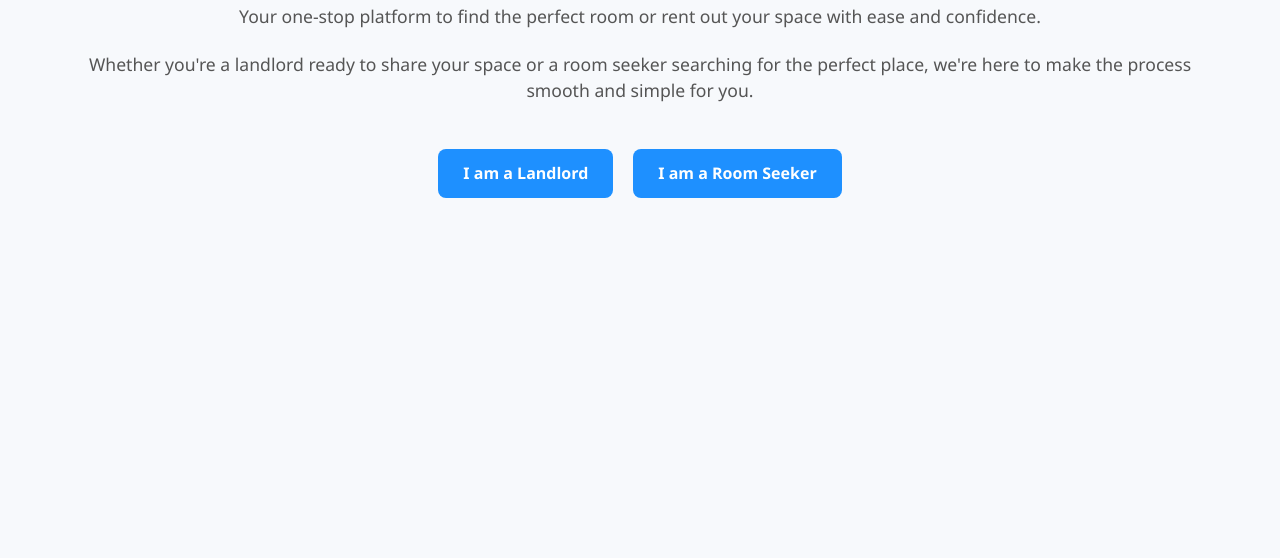
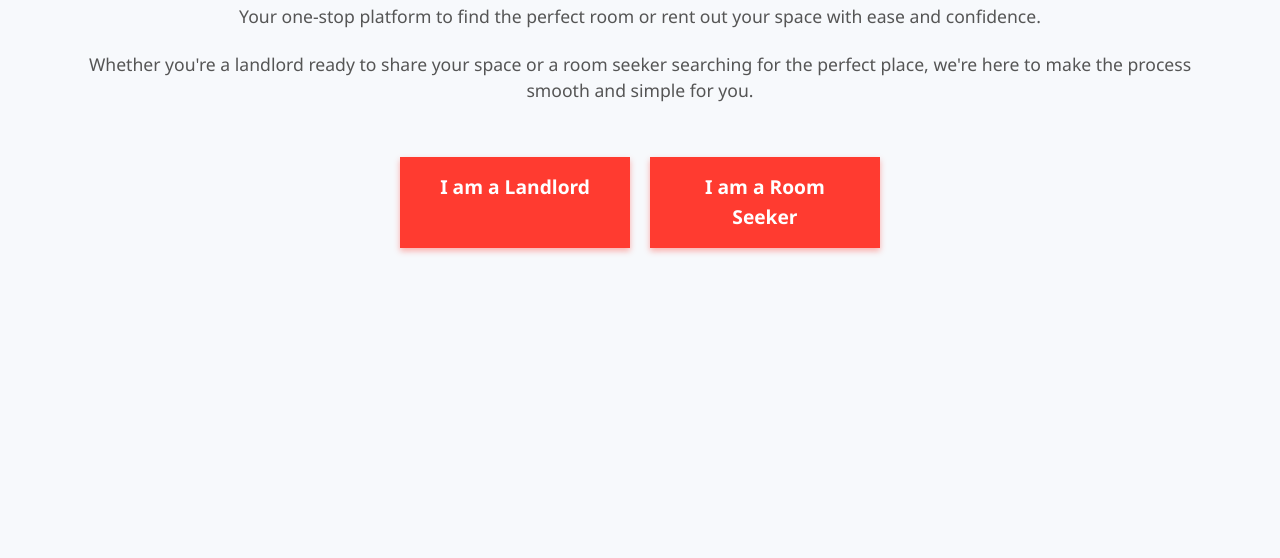
Before and after one commit to Mavester432/LocalRoom.co.za, a plain HTML site: page index.html in a window 1280 px wide. Shown: the part 242-800 px from the top of the page. Drawn offline with Linux system fonts and the light colour scheme; files that its build step writes are made by us from their sources.

Commit message:
Update index.html

```diff
--- a/index.html
+++ b/index.html
@@ -5,6 +5,48 @@
   <meta name="viewport" content="width=device-width, initial-scale=1" />
   <title>LocalRoom</title>
   <link rel="stylesheet" href="css/style.css" />
+  <style>
+    /* Red rectangular button design */
+    .role-buttons {
+      display: flex;
+      gap: 20px;
+      justify-content: center;
+      flex-wrap: wrap;
+      margin-top: 2rem;
+    }
+
+    .role-button {
+      flex: 1 1 180px;
+      padding: 15px 30px;
+      font-size: 1.2rem;
+      font-weight: 700;
+      color: white;
+      background-color: #FF3B30; /* red */
+      border: none;
+      border-radius: 0;
+      cursor: pointer;
+      text-align: center;
+      text-decoration: none;
+      box-shadow: 0 3px 6px rgba(255, 59, 48, 0.4);
+      transition: background-color 0.3s ease, box-shadow 0.3s ease;
+    }
+
+    .role-button:hover,
+    .role-button:focus {
+      background-color: #cc2a23;
+      box-shadow: 0 5px 12px rgba(204, 42, 35, 0.6);
+      outline: none;
+    }
+
+    @media (max-width: 480px) {
+      .role-buttons {
+        flex-direction: column;
+      }
+      .role-button {
+        flex: 1 1 100%;
+      }
+    }
+  </style>
 </head>
 <body>
 
```
